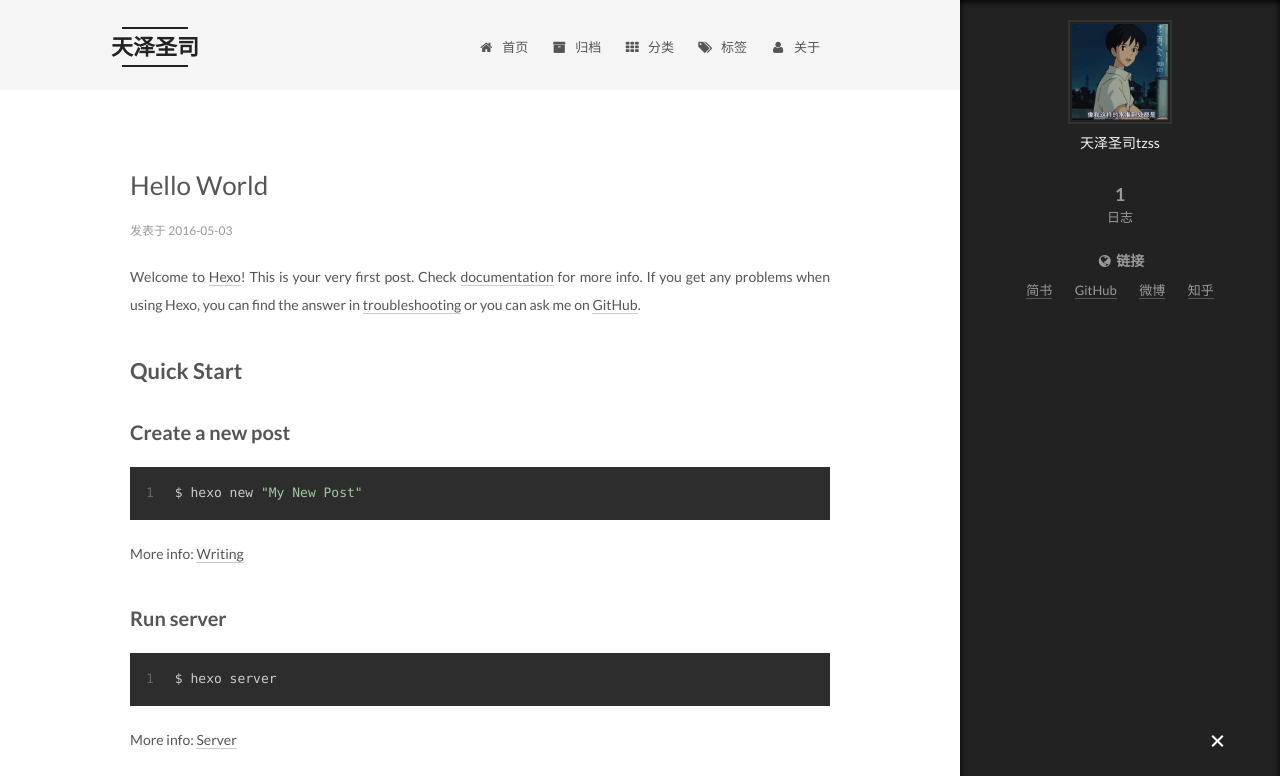
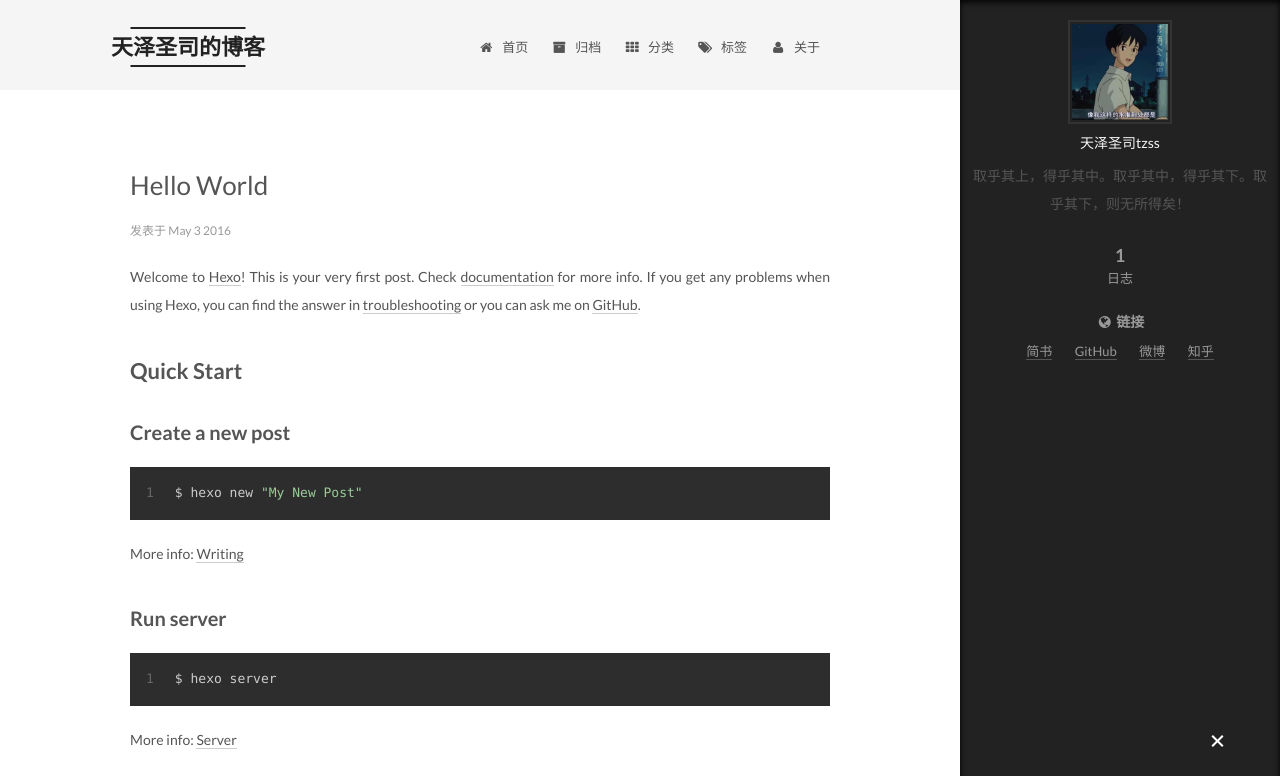
Before and after one commit to ZhangXiaodong1993/ZhangXiaodong1993.github.io, a plain HTML site: page index.html in a window 1280 px wide. Both pictures are taken after a click on the element 1217 px from the left and 742 px from the top of the page. Shown: the top 776 px of the page. Drawn offline with Linux system fonts and the light colour scheme.

Commit message:
Site updated: 2016-05-03 16:50:04

```diff
--- a/css/main.css
+++ b/css/main.css
@@ -1534,7 +1534,7 @@ pre .javascript .function {
   width: 4px;
   height: 4px;
   border-radius: 50%;
-  background: #ff5083;
+  background: #ffd5d9;
 }
 .links-of-blogroll {
   font-size: 13px;
--- a/index.html
+++ b/index.html
@@ -80,15 +80,15 @@
 
 
 
-<meta name="description">
+<meta name="description" content="取乎其上，得乎其中。取乎其中，得乎其下。取乎其下，则无所得矣！">
 <meta property="og:type" content="website">
-<meta property="og:title" content="天泽圣司">
+<meta property="og:title" content="天泽圣司的博客">
 <meta property="og:url" content="http://yoursite.com/index.html">
-<meta property="og:site_name" content="天泽圣司">
-<meta property="og:description">
+<meta property="og:site_name" content="天泽圣司的博客">
+<meta property="og:description" content="取乎其上，得乎其中。取乎其中，得乎其下。取乎其下，则无所得矣！">
 <meta name="twitter:card" content="summary">
-<meta name="twitter:title" content="天泽圣司">
-<meta name="twitter:description">
+<meta name="twitter:title" content="天泽圣司的博客">
+<meta name="twitter:description" content="取乎其上，得乎其中。取乎其中，得乎其下。取乎其下，则无所得矣！">
 
 
 
@@ -106,7 +106,7 @@
   };
 </script>
 
-  <title> 天泽圣司 </title>
+  <title> 天泽圣司的博客 </title>
 </head>
 
 <body itemscope itemtype="http://schema.org/WebPage" lang="zh-Hans">
@@ -139,7 +139,7 @@
   <div class="custom-logo-site-title">
     <a href="/"  class="brand" rel="start">
       <span class="logo-line-before"><i></i></span>
-      <span class="site-title">天泽圣司</span>
+      <span class="site-title">天泽圣司的博客</span>
       <span class="logo-line-after"><i></i></span>
     </a>
   </div>
@@ -263,8 +263,8 @@
               <i class="fa fa-calendar-o"></i>
             </span>
             <span class="post-meta-item-text">发表于</span>
-            <time itemprop="dateCreated" datetime="2016-05-03T12:49:42+08:00" content="2016-05-03">
-              2016-05-03
+            <time itemprop="dateCreated" datetime="2016-05-03T12:49:42+08:00" content="May 3 2016">
+              May 3 2016
             </time>
           </span>
 
@@ -366,7 +366,7 @@
                src="/upload/images/avatar.JPG"
                alt="天泽圣司tzss" />
           <p class="site-author-name" itemprop="name">天泽圣司tzss</p>
-          <p class="site-description motion-element" itemprop="description"></p>
+          <p class="site-description motion-element" itemprop="description">取乎其上，得乎其中。取乎其中，得乎其下。取乎其下，则无所得矣！</p>
         </div>
         <nav class="site-state motion-element">
           <div class="site-state-item site-state-posts">
```
Also changed, not shown: 2016/05/03/hello-world/index.html (+6 -6 lines), archives/2016/05/index.html (+10 -10 lines), archives/2016/index.html (+10 -10 lines), archives/index.html (+10 -10 lines), categories/index.html (+7 -7 lines), tags/index.html (+7 -7 lines).
